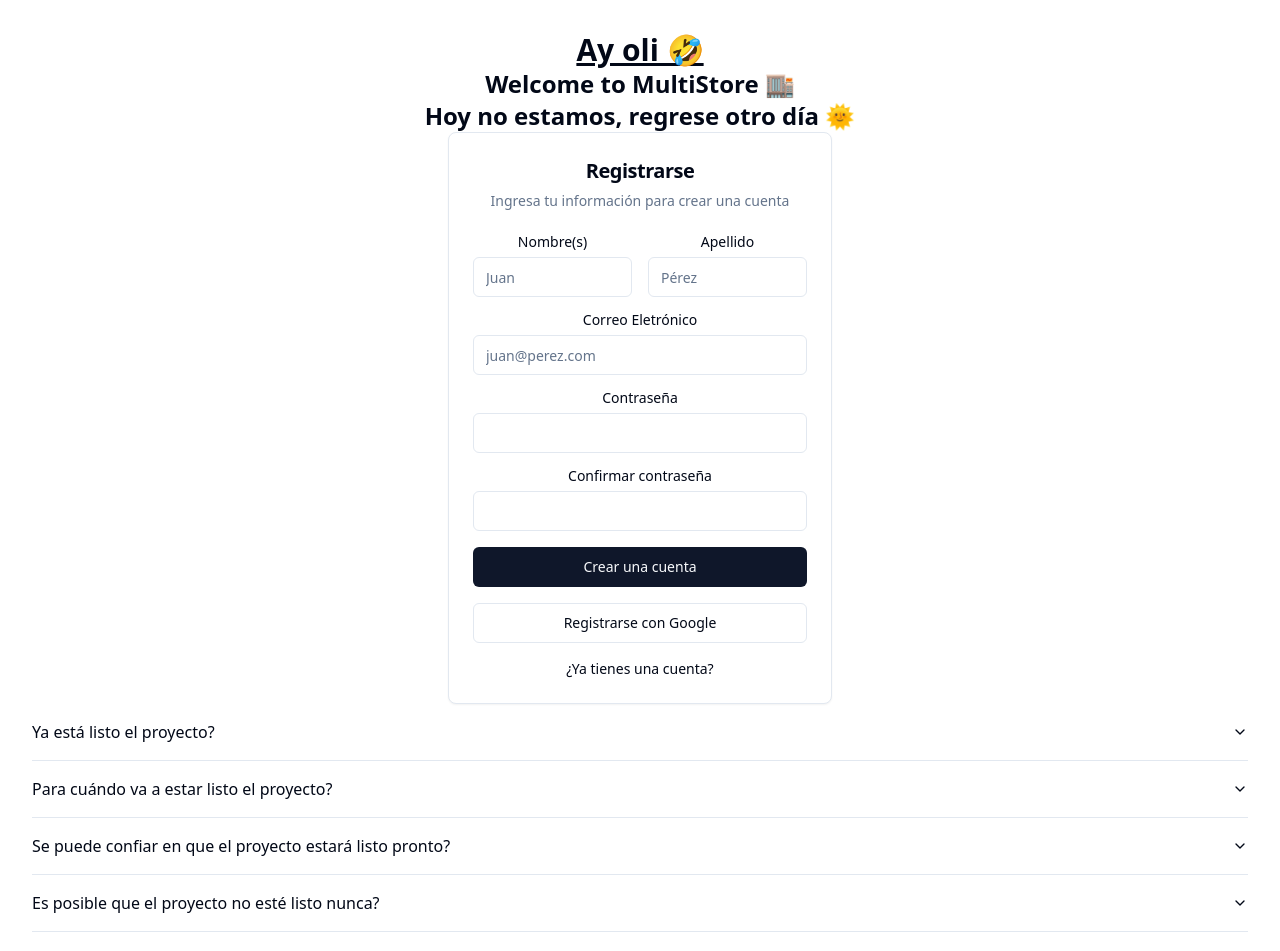
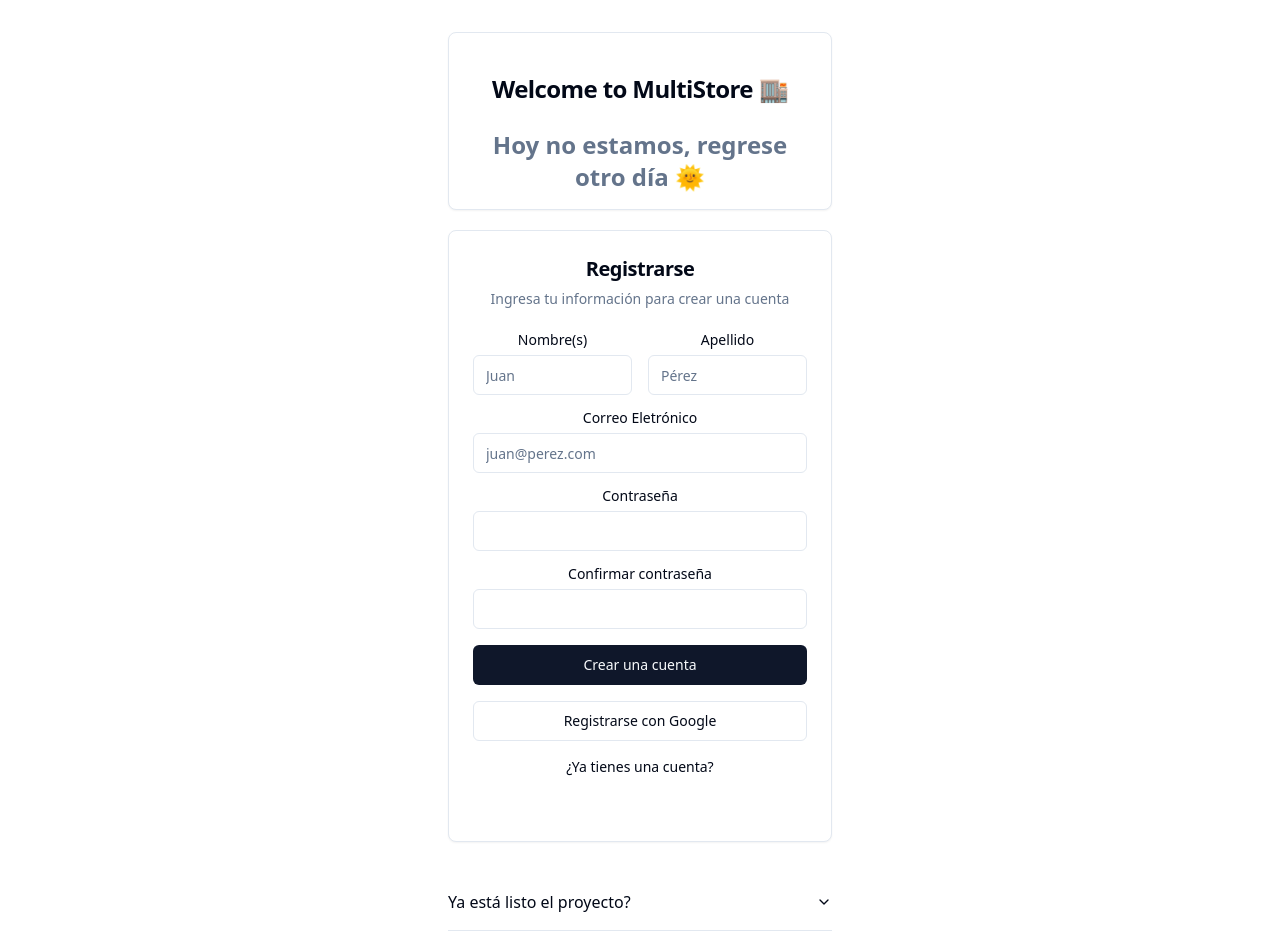
Before and after one commit to LosMultiparadigma/multistore-frontend, a React (Vite) app in the folder multistore/: page / in a window 1280 px wide. Shown: the top 951 px of the page. Built offline with nearby package versions, Linux system fonts and the light colour scheme.

Commit message:
Update welcome message in App.tsx and LoginForm.tsx

```diff
--- a/multistore/src/App.tsx
+++ b/multistore/src/App.tsx
@@ -6,17 +6,26 @@
   AccordionTrigger,
 } from "@/components/ui/accordion";
 import { LoginForm } from "./LoginForm";
+import { Card, CardDescription, CardHeader, CardTitle } from "@/components/ui/card";
 
 export default function App() {
   return (
     <>
-      <h1 className="text-3xl font-bold underline">Ay oli 🤣</h1>
-      <h2 className="text-2xl font-bold">Welcome to MultiStore 🏬</h2>
-      <h2 className="text-2xl font-bold">
-        Hoy no estamos, regrese otro día 🌞
-      </h2>
+    <div className="mx-auto max-w-sm pb-5">
+    <Card className="p-4">
+        <CardHeader>
+          <CardTitle className="text-2xl font-bold">Welcome to MultiStore 🏬</CardTitle>
+        </CardHeader>
+        <CardDescription className="text-2xl font-bold">
+          Hoy no estamos, regrese otro día 🌞
+        </CardDescription>
+        {/* <CardFooter>
+          <Button>Jjajaa OK</Button>
+        </CardFooter> */}
+      </Card>
+    </div>
       <LoginForm />
-      <Accordion type="single" collapsible>
+      <Accordion type="single" collapsible className="mx-auto max-w-sm pt-8">
         <AccordionItem value="item-1">
           <AccordionTrigger>Ya está listo el proyecto?</AccordionTrigger>
           <AccordionContent>
@@ -24,7 +33,9 @@
           </AccordionContent>
         </AccordionItem>
         <AccordionItem value="item-2">
-          <AccordionTrigger>Para cuándo va a estar listo el proyecto?</AccordionTrigger>
+          <AccordionTrigger>
+            Para cuándo va a estar listo el proyecto?
+          </AccordionTrigger>
           <AccordionContent>
             Pues no sé, pero espero que pronto.
           </AccordionContent>
@@ -46,7 +57,6 @@
           </AccordionContent>
         </AccordionItem>
       </Accordion>
-
     </>
   );
 }
--- a/multistore/src/LoginForm.tsx
+++ b/multistore/src/LoginForm.tsx
@@ -13,7 +13,7 @@
 
 export function LoginForm() {
   return (
-    <Card className="mx-auto max-w-sm">
+    <Card className="mx-auto max-w-sm pb-10">
       <CardHeader>
         <CardTitle className="text-xl">Registrarse</CardTitle>
         <CardDescription>
```
